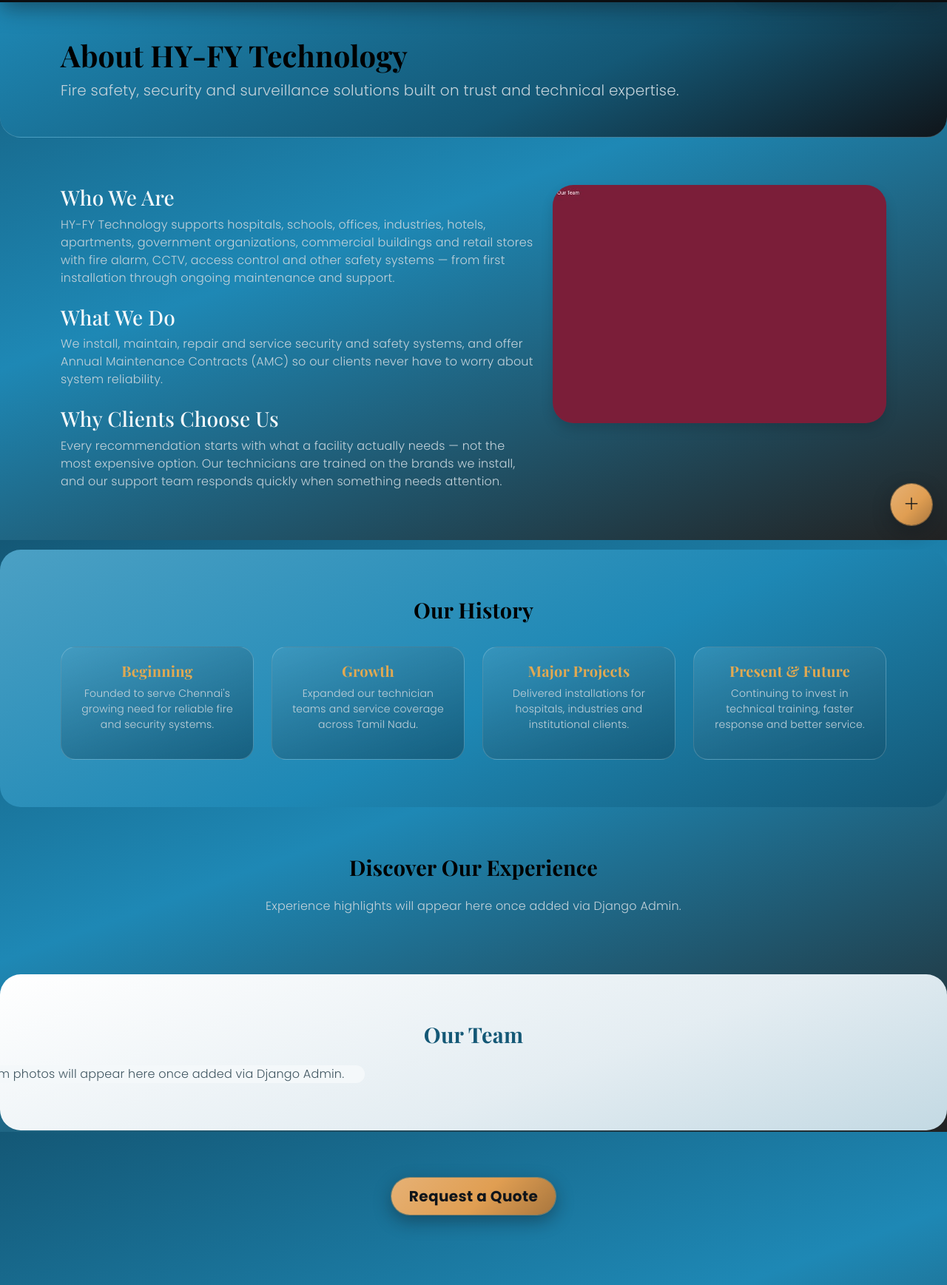
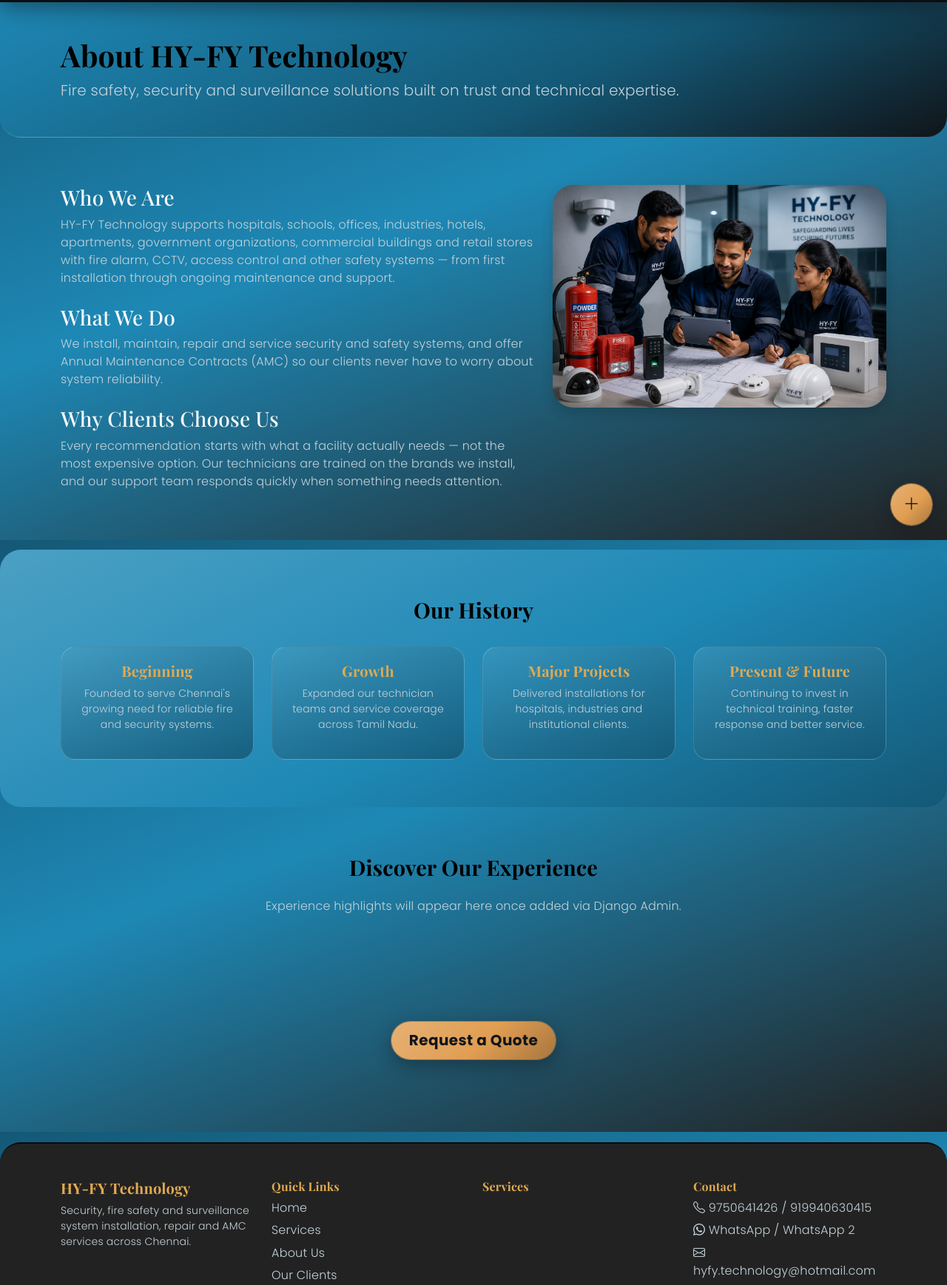
Before and after one commit to swift-webworks/hyfy-Tech, a Django app: page /about-us/ in a window 1280 px wide. Shown: the part 70-1807 px from the top of the page at 74% size. Run offline with Django 5.2, Linux system fonts and the light colour scheme; data that the repository does not hold is empty; parts of the project's set-up code (start-up, migrations or seed data) failed here and were passed over; some libraries are stand-ins or nearby versions; some web fonts are replaced.

Commit message:
Update about page

```diff
--- a/templates/about.html
+++ b/templates/about.html
@@ -73,7 +73,7 @@
   </div>
 </section>
 
-<section class="section-padding bg-light-section">
+<!-- <section class="section-padding bg-light-section">
   <div class="container">
     <h2 class="section-title text-center">Our Team</h2>
   </div>
@@ -89,7 +89,7 @@
       {% endfor %}
     </div>
   </div>
-</section>
+</section> -->
 
 <section class="section-padding text-center">
   <div class="container">
```
Also changed, not shown: static/img/about-team.jpg.
